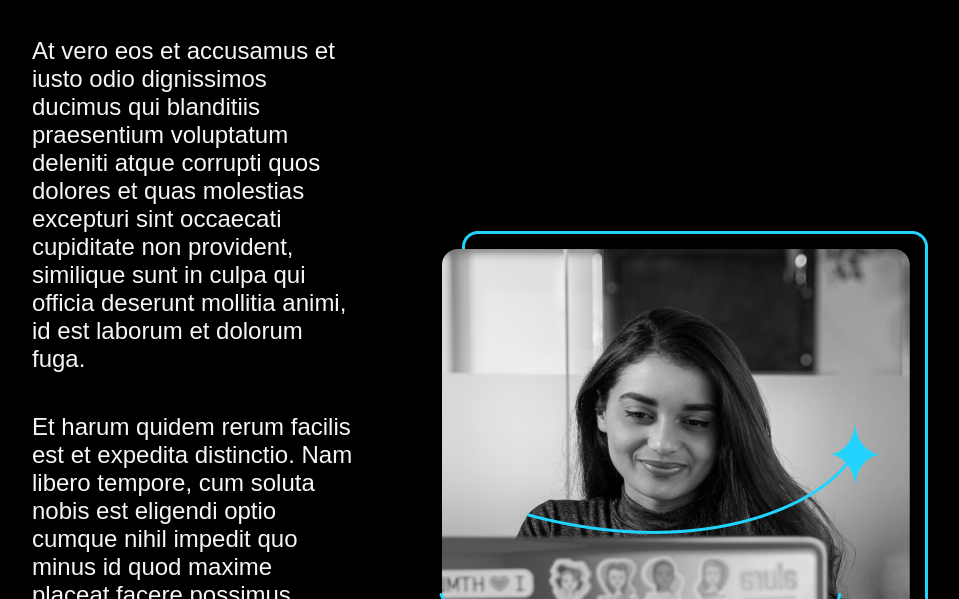
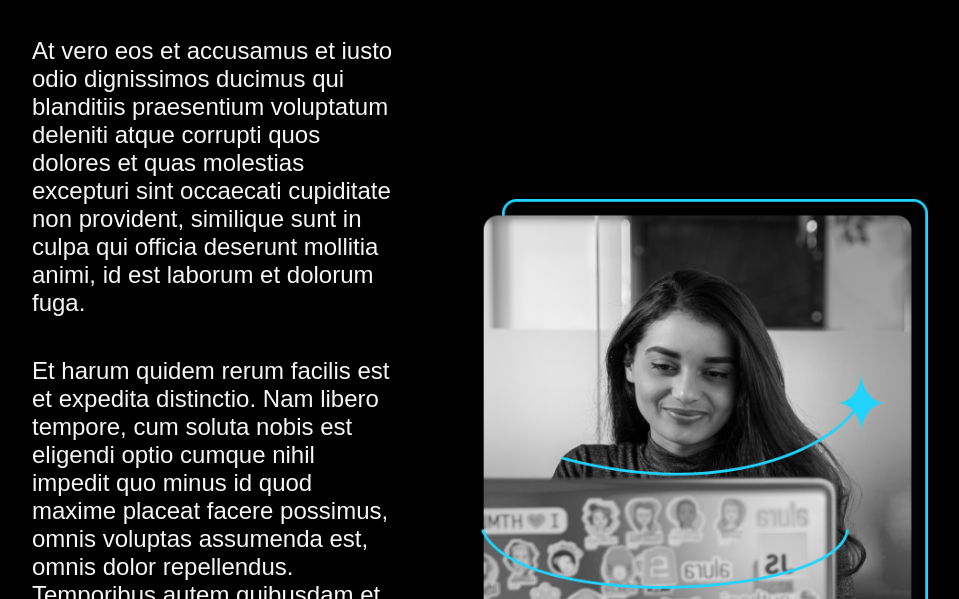
Before and after one commit to SOmbraT/alura-portifolio, a plain HTML site: page about.html in a window 1280 px wide. Shown: the part 201-800 px from the top of the page, without its empty margins (160-1119 px from the left). Drawn offline with Linux system fonts and the light colour scheme.

Commit message:
Update about.html

```diff
--- a/about.html
+++ b/about.html
@@ -20,7 +20,7 @@
             <p class="container__texto">At vero eos et accusamus et iusto odio dignissimos ducimus qui blanditiis praesentium voluptatum deleniti atque corrupti quos dolores et quas molestias excepturi sint occaecati cupiditate non provident, similique sunt in culpa qui officia deserunt mollitia animi, id est laborum et dolorum fuga.</p>
             <p class="container__texto">Et harum quidem rerum facilis est et expedita distinctio. Nam libero tempore, cum soluta nobis est eligendi optio cumque nihil impedit quo minus id quod maxime placeat facere possimus, omnis voluptas assumenda est, omnis dolor repellendus. Temporibus autem quibusdam et aut officiis debitis aut rerum necessitatibus saepe eveniet ut et voluptates repudiandae sint et molestiae non recusandae. Itaque earum rerum hic tenetur a sapiente delectus, ut aut reiciendis voluptatibus maiores alias consequatur aut perferendis doloribus asperiores ipsum delis forum birol parela maxime infena. Excepteur sint occaecat cupidatat non.</p>
         </section>
-        <img src="assets/Imagem.png" alt="Imagem da Joana Santos">
+        <img class="container__imagem" src="assets/Imagem.png" alt="Imagem da Joana Santos">
     </main>
     <footer class="rodape">
         <p>Desenvolido por Alura.</p>
```
